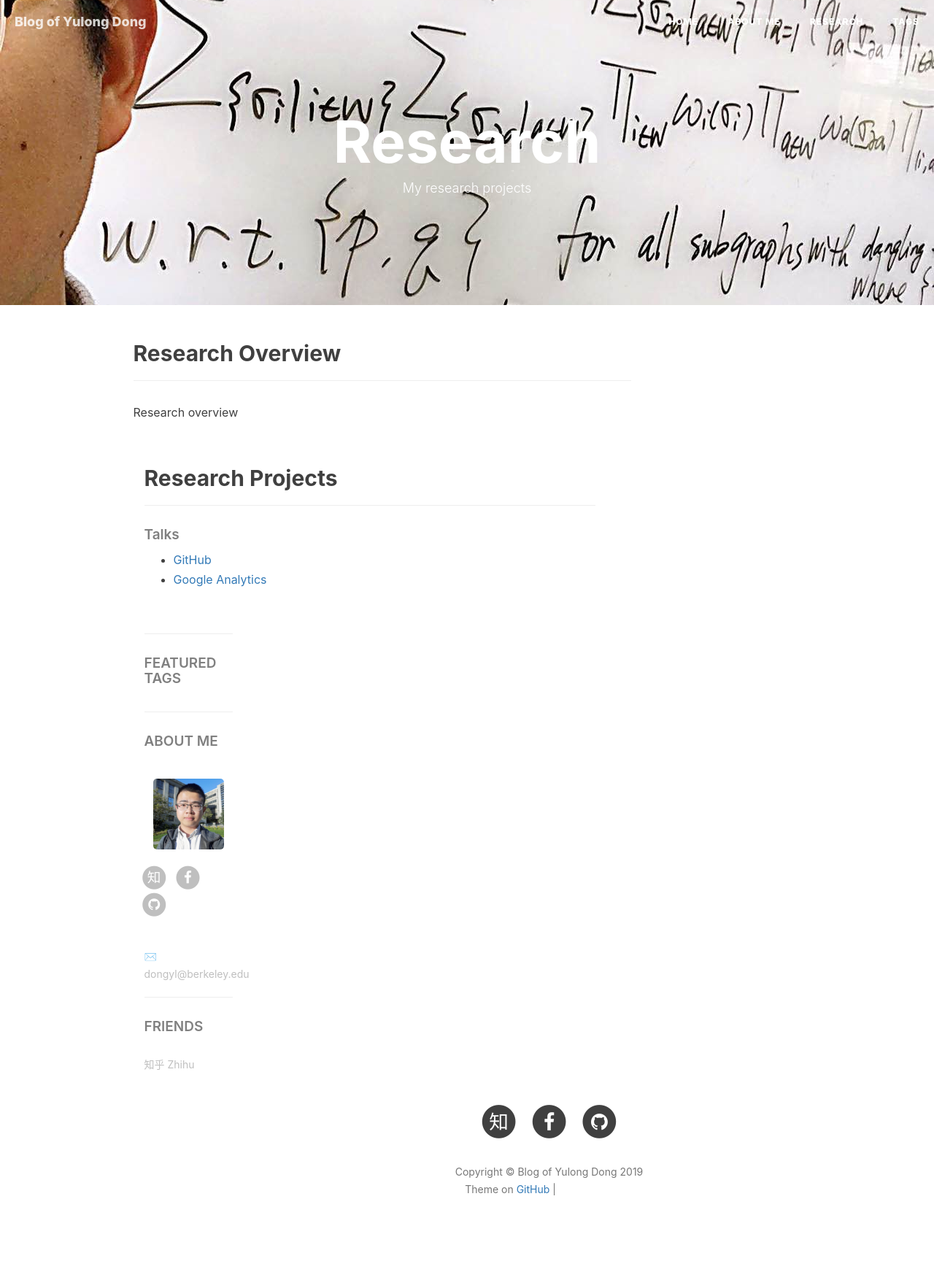
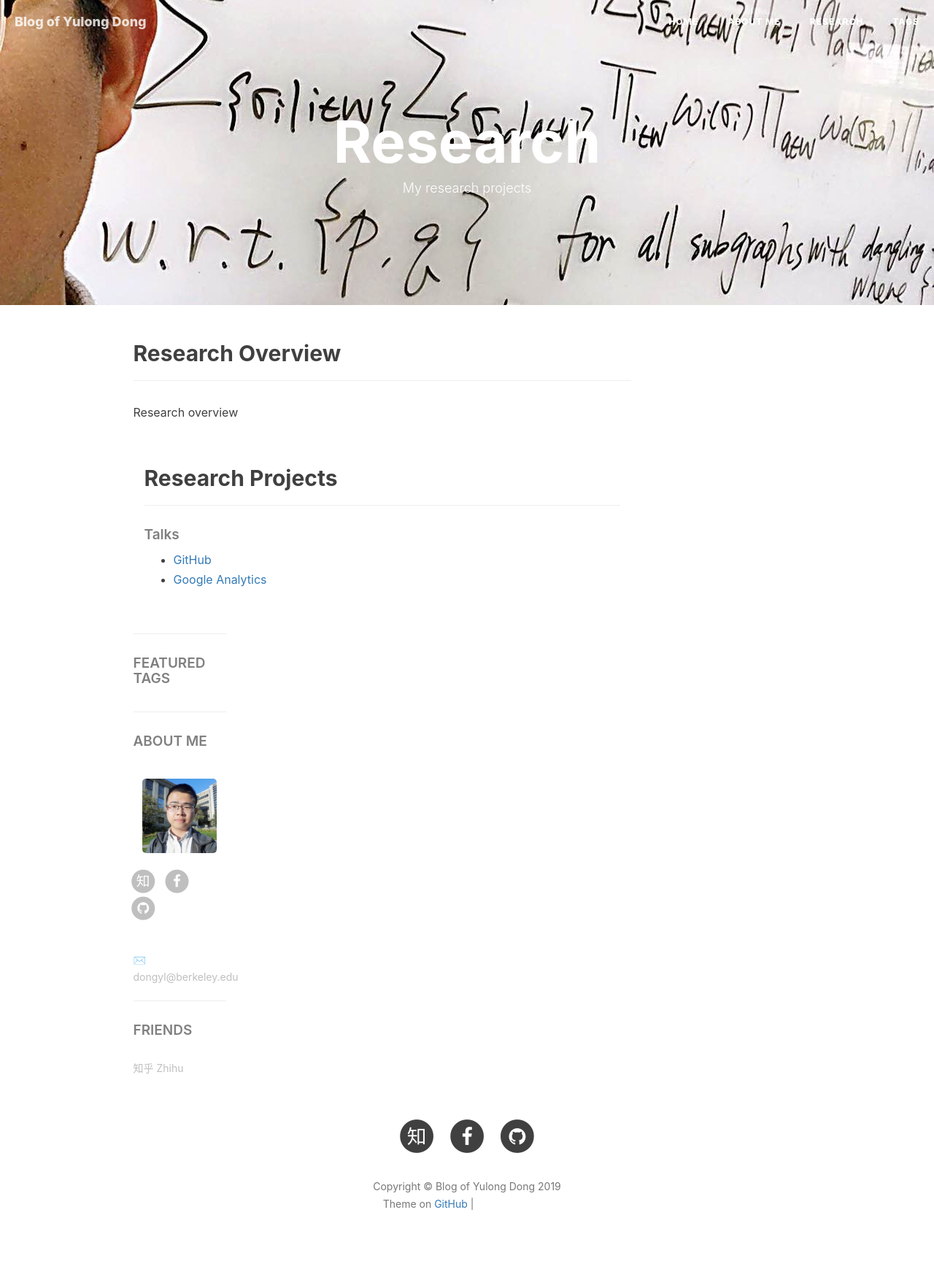
Before and after one commit to dongylaq/dongylaq.github.io, a Jekyll site: the page built from research.html, in a window 1280 px wide. Shown: the whole page at 73% size. Built offline with Jekyll 4.4.1, drawn with Linux system fonts in a browser that asks for light colours; nearby versions of some CDN libraries; comment, search, counter and statistics services are not loaded; grey boxes are pictures that could not be loaded.

Commit message:
Update research.html

```diff
--- a/research.html
+++ b/research.html
@@ -19,7 +19,7 @@ header-img: "img/title.jpeg"
 
     <p>Research overview</p>
 
-<div class="zh post-container">
+<!--<div class="zh post-container">-->
     <div class="col-md-12">
         <h2>Research Projects</h2>
         <hr class="hr0">
```
